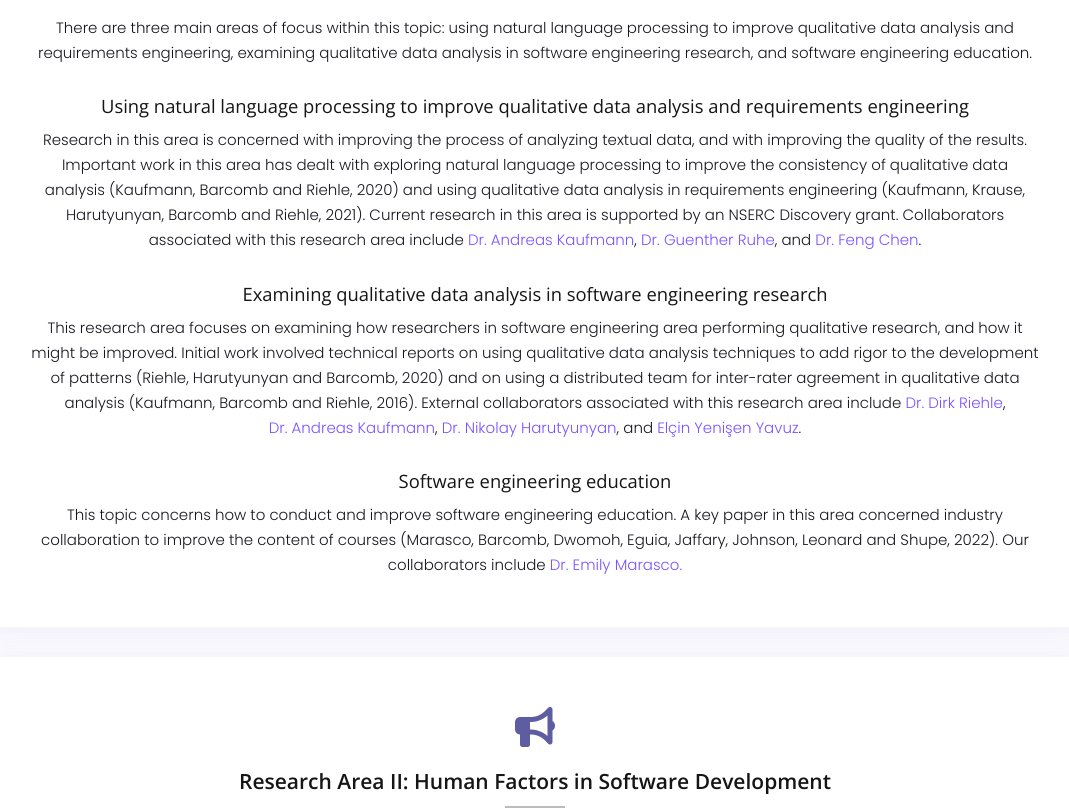
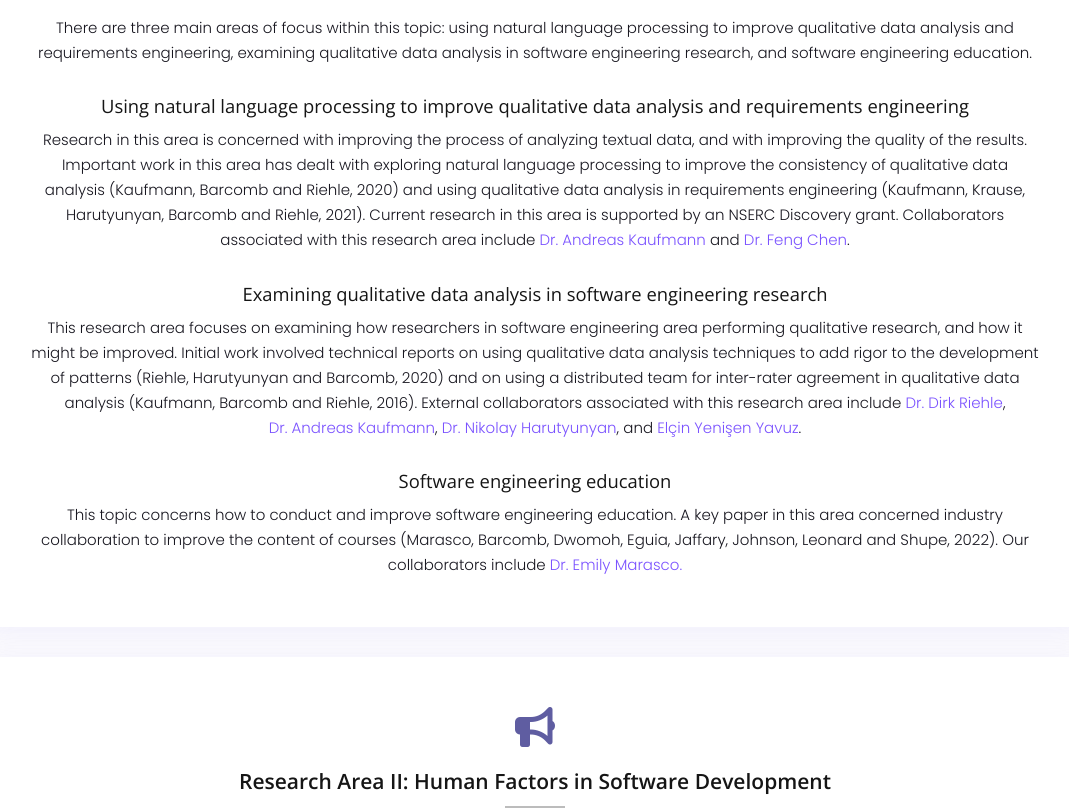
Before and after one commit to mitramir55/Research-group-website, a website: page index.html in a window 1280 px wide. Shown: the part 960-1771 px from the top of the page, without its empty margins (105-1174 px from the left). Drawn offline with nearby package versions, Linux system fonts and the light colour scheme.

Commit message:
Update index.html
Removed reference to Dr. Ruhe

```diff
--- a/index.html
+++ b/index.html
@@ -92,7 +92,7 @@
              There are three main areas of focus within this topic: using natural language processing to improve qualitative data analysis and requirements engineering, examining qualitative data analysis in software engineering research, and software engineering education.
            </p>
              <h5>Using natural language processing to improve qualitative data analysis and requirements engineering</h5>
-           <p>Research in this area is concerned with improving the process of analyzing textual data, and with improving the quality of the results. Important work in this area has dealt with exploring natural language processing to improve the consistency of qualitative data analysis (Kaufmann, Barcomb and Riehle, 2020) and using qualitative data analysis in requirements engineering (Kaufmann, Krause, Harutyunyan, Barcomb and Riehle, 2021). Current research in this area is supported by an NSERC Discovery grant. Collaborators associated with this research area include <a href="https://oss.cs.fau.de/person/kaufmann-andreas/">Dr. Andreas Kaufmann</a>, <a href="https://schulich.ucalgary.ca/contacts/guenther-ruhe">Dr. Guenther Ruhe</a>, and <a href="https://scholar.google.com/citations?user=4kJKgkwAAAAJ&hl=en&oi=sra">Dr. Feng Chen</a>.</p>
+           <p>Research in this area is concerned with improving the process of analyzing textual data, and with improving the quality of the results. Important work in this area has dealt with exploring natural language processing to improve the consistency of qualitative data analysis (Kaufmann, Barcomb and Riehle, 2020) and using qualitative data analysis in requirements engineering (Kaufmann, Krause, Harutyunyan, Barcomb and Riehle, 2021). Current research in this area is supported by an NSERC Discovery grant. Collaborators associated with this research area include <a href="https://oss.cs.fau.de/person/kaufmann-andreas/">Dr. Andreas Kaufmann</a> and <a href="https://scholar.google.com/citations?user=4kJKgkwAAAAJ&hl=en&oi=sra">Dr. Feng Chen</a>.</p>
              <h5>Examining qualitative data analysis in software engineering research</h5>
            <p>This research area focuses on examining how researchers in software engineering area performing qualitative research, and how it might be improved. Initial work involved technical reports on using qualitative data analysis techniques to add rigor to the development of patterns (Riehle, Harutyunyan and Barcomb, 2020) and on using a distributed team for inter-rater agreement in qualitative data analysis (Kaufmann, Barcomb and Riehle, 2016). External collaborators associated with this research area include <a href="https://oss.cs.fau.de/person/riehle-dirk/">Dr. Dirk Riehle</a>, <a href="https://oss.cs.fau.de/person/kaufmann-andreas/">Dr. Andreas Kaufmann</a>, <a href="https://oss.cs.fau.de/person/harutyunyan-nikolay/">Dr. Nikolay Harutyunyan</a>, and <a href="https://oss.cs.fau.de/person/yenisen-yavuz-elcin/">Elçin Yenişen Yavuz</a>.</p>
              <h5>Software engineering education</h5>
```
